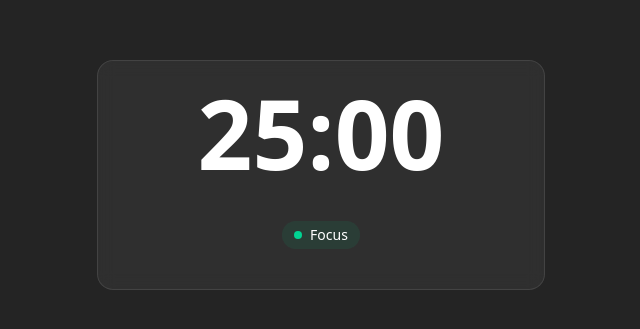
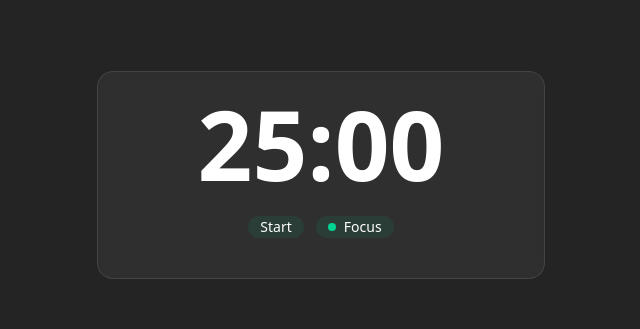
Before and after one commit to vaishakkmenon/Pomodoro, a React (Vite) app: page / in a window 1280 px wide. Shown: the part 225-554 px from the top of the page, without its empty margins (319-959 px from the left). Built offline with nearby package versions, Linux system fonts and the light colour scheme.

Commit message:
added start/pause button, created state for time, as well as consts for button classes

```diff
--- a/src/components/Timer.tsx
+++ b/src/components/Timer.tsx
@@ -1,27 +1,55 @@
 import { useState } from "react";
+
+function format(seconds: number) {
+    const m = Math.floor(seconds / 60).toString().padStart(2, "0");
+    const s = (seconds % 60).toString().padStart(2, "0");
+    return `${m}:${s}`;
+}
 
 export default function Timer() {
     const [phase, setPhase] = useState<"focus" | "break">("focus");
+    const [secondsLeft] = useState(25 * 60);
+    const [isRunning, setIsRunning] = useState(false);
+
+    const pillBase =
+        "inline-flex items-center gap-2 rounded-full px-3 py-1 text-sm text-white leading-none " +
+        "active:scale-[0.98] transition focus-visible:outline-none focus-visible:ring-2";
+
+    const phaseAccent =
+        phase === "focus"
+            ? "bg-emerald-500/10 hover:bg-emerald-400/20 focus-visible:ring-emerald-400/40"
+            : "bg-sky-500/10 hover:bg-sky-400/20 focus-visible:ring-sky-400/40";
 
     return (
         <div className="w-full max-w-md rounded-2xl border border-white/10 bg-white/5 p-6 backdrop-blur">
             <div className="mb-4 text-center">
-                <div className="mb-6 text-center text-8xl font-bold tabular-nums">25:00</div>
+                <div className="mb-6 text-center text-8xl font-bold tabular-nums">
+                    {format(secondsLeft)}
+                </div>
 
+                <div className="flex justify-center gap-3">
+                    {/* Start/Pause — same base + accent + extra width/centering */}
+                    <button
+                        type="button"
+                        onClick={() => setIsRunning(v => !v)}
+                        aria-pressed={isRunning}
+                        className={`${pillBase} ${phaseAccent} min-w-12 justify-center`}
+                    >
+                        {isRunning ? "Pause" : "Start"}
+                    </button>
+
+                    {/* Focus/Break — same base + accent */}
                     <button
                         type="button"
                         aria-pressed={phase === "break"}
                         onClick={() => setPhase(p => (p === "focus" ? "break" : "focus"))}
-                    className={`mt-4 inline-flex items-center gap-2 rounded-full px-3 py-1 text-sm text-white
-                        active:scale-[0.98] transition focus-visible:outline-none focus-visible:ring-2
-                        ${phase === "focus"
-                            ? "bg-emerald-500/10 hover:bg-emerald-400/20 focus-visible:ring-emerald-400/40"
-                            : "bg-sky-500/10 hover:bg-sky-400/20 focus-visible:ring-sky-400/40"}`}
+                        className={`${pillBase} ${phaseAccent} min-w-12`}
                     >
                         <span className={`h-2 w-2 rounded-full ${phase === "focus" ? "bg-emerald-400" : "bg-sky-400"}`} />
                         {phase === "focus" ? "Focus" : "Break"}
                     </button>
                 </div>
             </div>
+        </div>
     );
 }
```
Lines whose indentation alone changed are shown as unchanged.
